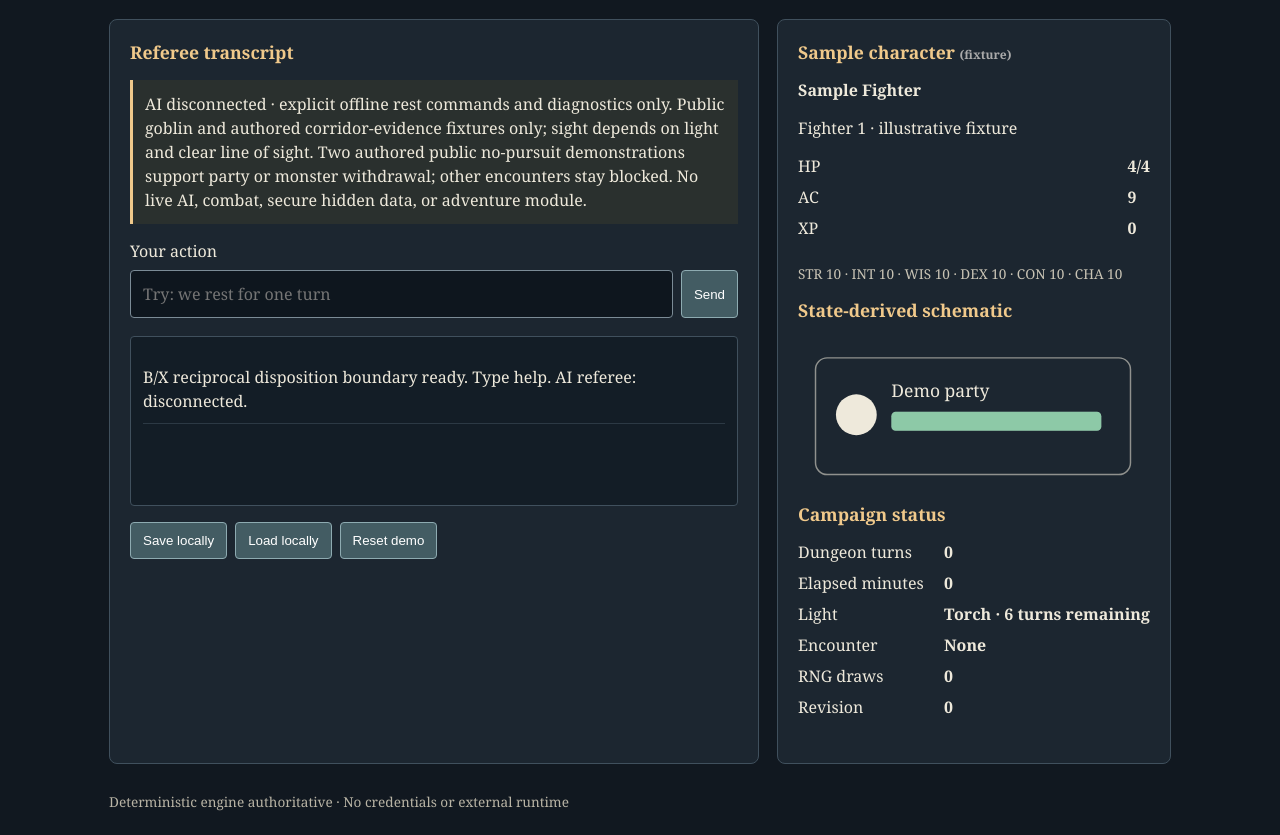
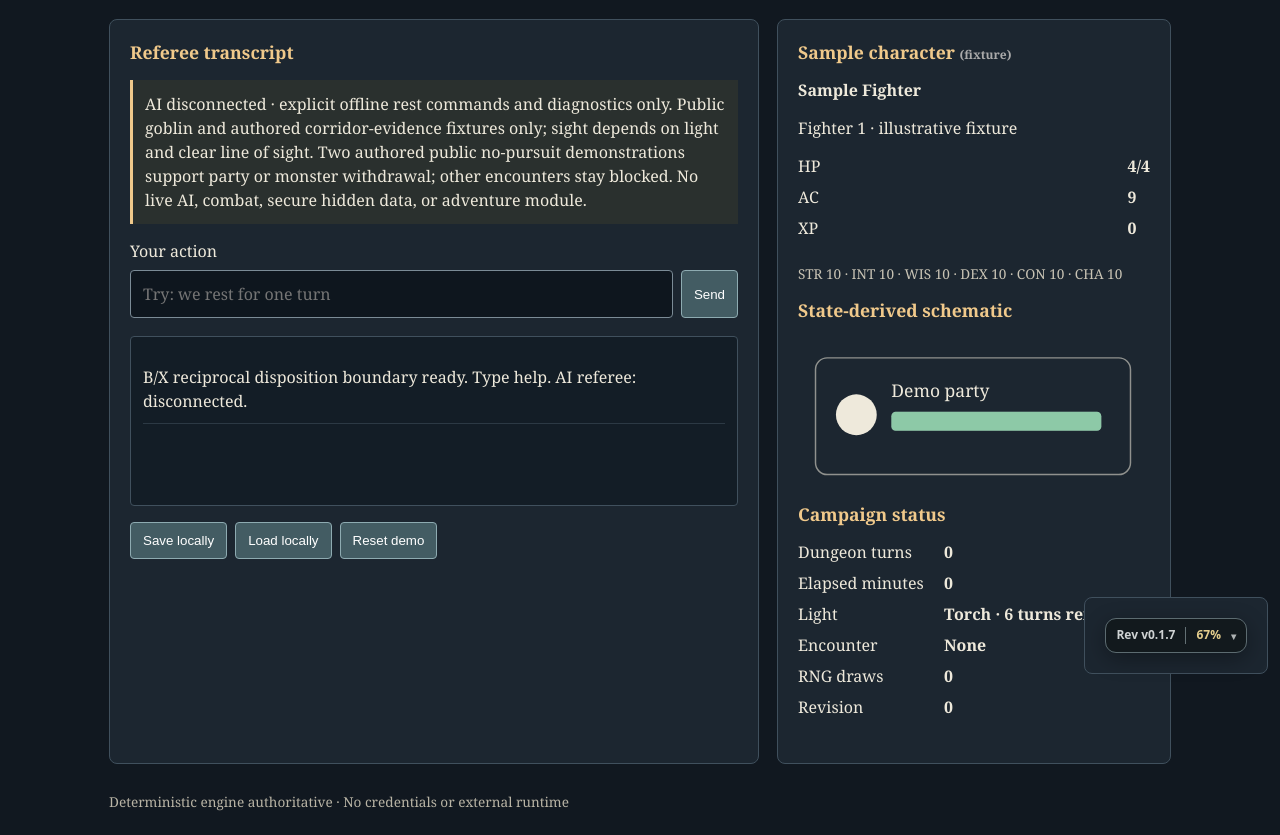
Before and after one commit to Diabolicdonut/BX-RPG, a website with bundled scripts: page index.html in a window 1280 px wide. Shown: the part 114-949 px from the top of the page. Built offline with nearby package versions, Linux system fonts and the light colour scheme.

Commit message:
Show current revision and documented completion progress on published site
* Add small reusable accessible revision and scoped completion status HUD

* Track scoped completion denominator and authoritative release revision source

* Expose revision and explained delivery-progress badge on published home page

```diff
--- a/index.html
+++ b/index.html
@@ -30,4 +30,5 @@
 </main>
 <script>window.addEventListener('error',()=>{document.getElementById('app').dataset.bootStatus='error';});window.addEventListener('unhandledrejection',()=>{document.getElementById('app').dataset.bootStatus='error';});</script>
 <script type="module" src="./src/main.js"></script>
+<script defer src="./site-progress.js" data-site-progress></script>
 </body></html>
--- /dev/null
+++ b/site-progress.js
@@ -0,0 +1,122 @@
+/* Project-wide published revision and scoped completion indicator.
+   Safe to reuse on static GitHub Pages sites; no credentials or external services. */
+(function () {
+  'use strict';
+  const tag = document.currentScript;
+  if (!tag || !tag.src || document.getElementById('project-progress-status')) return;
+  const root = new URL('./', tag.src);
+  const getText = async name => {
+    if (!/^[a-zA-Z0-9_./-]+$/.test(name) || name.includes('..')) throw new Error('Invalid progress source');
+    const response = await fetch(new URL(name, root), {cache: 'no-store'});
+    if (!response.ok) throw new Error('Progress source unavailable');
+    return response.text();
+  };
+  const field = (value, path) => path.split('.').reduce(
+    (obj, key) => obj != null ? obj[key] : undefined, value);
+  async function revisionFor(config) {
+    const src = config.revisionSource;
+    if (!src) return String(config.revision || 'Not recorded');
+    try {
+      const contents = await getText(src.file);
+      let value;
+      if (src.type === 'json') value = field(JSON.parse(contents), src.path);
+      if (src.type === 'text') {
+        const result = contents.match(new RegExp(src.pattern, src.flags || 'm'));
+        value = result && result[1];
+      }
+      if (value == null || value === '') throw new Error('Missing revision');
+      return String(src.prefix || '') + String(value) + String(src.suffix || '');
+    } catch (_) {
+      return String(config.revision || 'Not recorded') + ' (last recorded)';
+    }
+  }
+  async function countFor(config) {
+    const p = config.progress || {};
+    let done = p.completed;
+    let total = p.total;
+    if (p.source) {
+      try {
+        const source = JSON.parse(await getText(p.source.file));
+        const data = field(source, p.source.path);
+        if (p.source.kind === 'array-length') done = data.length;
+        if (p.source.kind === 'sum-fields') done = p.source.fields.reduce(
+          (n, k) => n + Number(data[k]), 0);
+        if (p.source.kind === 'value') done = Number(data);
+        if (p.source.totalPath) total = Number(field(source, p.source.totalPath));
+        else if (p.source.totalField) total = Number(data[p.source.totalField]);
+      } catch (_) {
+        // Retain the last independently verified counts in the small manifest.
+      }
+    }
+    const valid = Number.isInteger(done) && Number.isInteger(total) &&
+      total > 0 && done >= 0 && done <= total;
+    return {done, total, percent: valid ? Math.round(100 * done / total) : null};
+  }
+  function make(tagName, className, value) {
+    const e = document.createElement(tagName);
+    if (className) e.className = className;
+    if (value != null) e.textContent = String(value);
+    return e;
+  }
+  async function mount() {
+    if (document.getElementById('project-progress-status')) return;
+    let config;
+    try { config = JSON.parse(await getText('site-progress.json')); }
+    catch (_) { return; }
+    if (!config || config.schemaVersion !== 1) return;
+    const [revision, count] = await Promise.all([
+      revisionFor(config), countFor(config)
+    ]);
+    const style = document.createElement('style');
+    style.textContent = `
+#project-progress-status{position:fixed;bottom:12px;right:12px;z-index:2147483000;
+  max-width:min(350px,calc(100vw - 24px));font:12px/1.4 system-ui,-apple-system,
+  "Segoe UI",sans-serif;color:#f1f4f4;text-align:left;isolation:isolate}
+#project-progress-status details{background:rgba(18,26,29,.96);border:1px solid #5c6b70;
+  border-radius:11px;box-shadow:0 6px 22px #0005;overflow:hidden;backdrop-filter:blur(8px)}
+#project-progress-status summary{display:flex;gap:10px;align-items:center;
+  list-style:none;cursor:pointer;padding:8px 10px;white-space:normal;font-weight:650}
+#project-progress-status summary::-webkit-details-marker{display:none}
+#project-progress-status summary:focus-visible{outline:2px solid #d9c080;outline-offset:-2px}
+#project-progress-status .p-revision{opacity:.85;font-variant-numeric:tabular-nums}
+#project-progress-status .p-pct{border-left:1px solid #637074;padding-left:10px;
+  color:#e5ce8d;font-variant-numeric:tabular-nums}
+#project-progress-status .p-more{opacity:.7;margin-left:auto;font-size:10px}
+#project-progress-status details[open] .p-more{transform:rotate(180deg)}
+#project-progress-status .p-detail{padding:2px 12px 12px;border-top:1px solid #526168}
+#project-progress-status .p-title{margin:9px 0 4px;font-weight:700}
+#project-progress-status .p-detail p{margin:4px 0;color:#c4d0d0}
+#project-progress-status progress{width:100%;height:7px;accent-color:#d8bf7f}
+@media print{#project-progress-status{display:none!important}}
+`;
+    document.head.appendChild(style);
+    const frame = make('aside');
+    frame.id = 'project-progress-status';
+    frame.setAttribute('aria-label', 'Project revision and scoped completion');
+    const details = make('details');
+    const summary = make('summary');
+    summary.setAttribute('aria-label', 'Show project revision and progress basis');
+    summary.append(make('span', 'p-revision', 'Rev ' + revision));
+    summary.append(make('span', 'p-pct',
+      count.percent === null ? 'Progress —' : String(count.percent) + '%'));
+    summary.append(make('span', 'p-more', '▾'));
+    details.append(summary);
+    const body = make('div', 'p-detail');
+    body.append(make('div', 'p-title', String(config.progress?.label || 'Tracked milestone')));
+    if (count.percent !== null) {
+      const bar = make('progress');
+      bar.value = count.done; bar.max = count.total;
+      bar.setAttribute('aria-label', String(config.progress?.label || 'Progress'));
+      body.append(bar);
+      body.append(make('p', '', count.done + ' of ' + count.total + ' tracked units complete'));
+    } else body.append(make('p', '', 'No defensible completion denominator is recorded.'));
+    if (config.progress?.basis) body.append(make('p', '', config.progress.basis));
+    if (config.progress?.note) body.append(make('p', '', config.progress.note));
+    if (config.asOf) body.append(make('p', '', 'Progress reviewed: ' + config.asOf));
+    details.append(body); frame.append(details);
+    document.body.appendChild(frame);
+  }
+  if (document.readyState === 'loading')
+    document.addEventListener('DOMContentLoaded', mount, {once:true});
+  else mount();
+})();
--- /dev/null
+++ b/site-progress.json
@@ -0,0 +1,19 @@
+{
+  "schemaVersion": 1,
+  "project": "BX-RPG",
+  "asOf": "2026-10-26",
+  "revision": "v0.1.7",
+  "revisionSource": {
+    "type": "text",
+    "file": "pipeline-state.md",
+    "pattern": "\\*\\*v([0-9.]+) FULLY ACCEPTED",
+    "prefix": "v"
+  },
+  "progress": {
+    "label": "B/X public demonstration gates",
+    "completed": 6,
+    "total": 9,
+    "basis": "Recorded public fixtures: dungeon turns, lighting and resources, wandering contact, surprise, observed identities and encounter withdrawal. Remaining: live combat, connected AI referee and full adventure play.",
+    "note": "These are scoped demonstration gates, not completion of the full B/X ruleset."
+  }
+}
```
